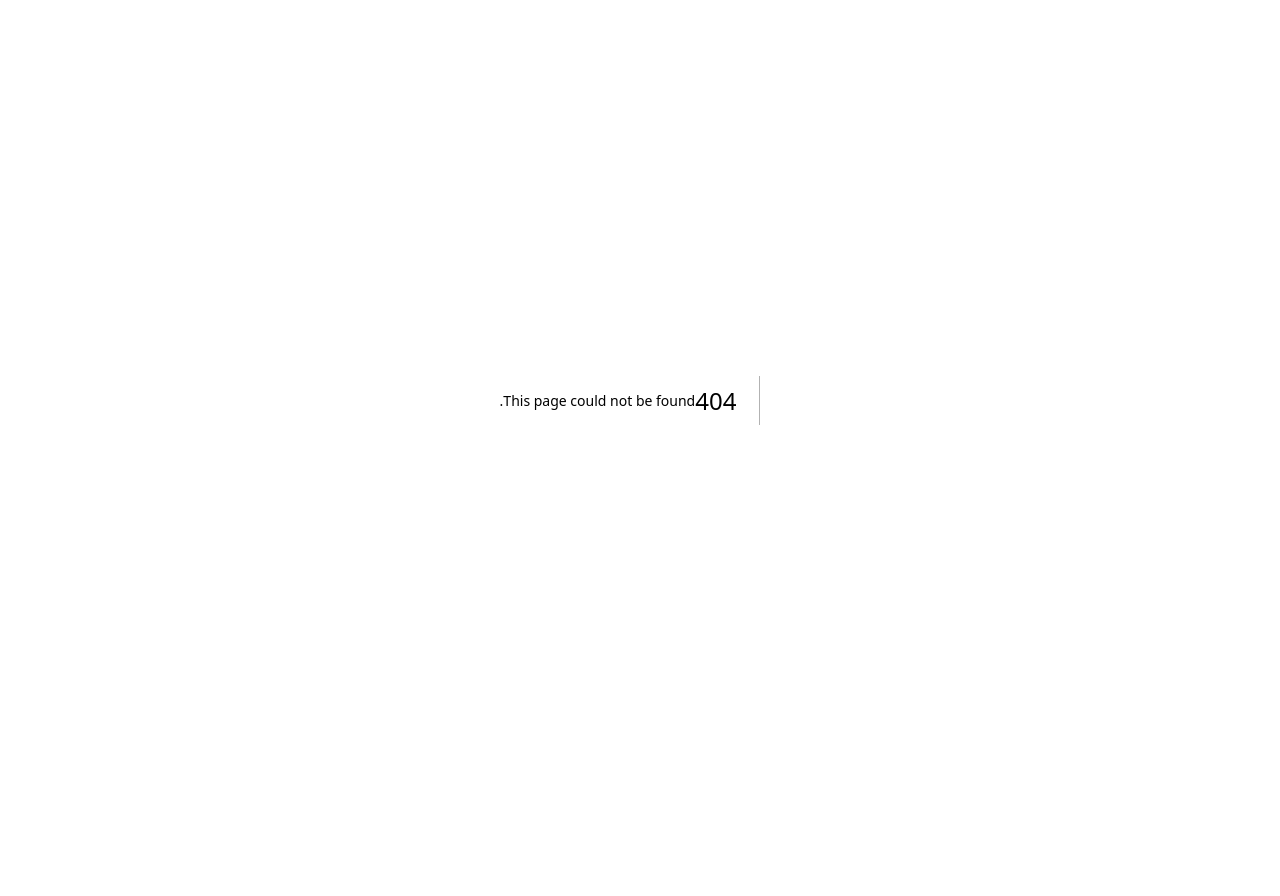
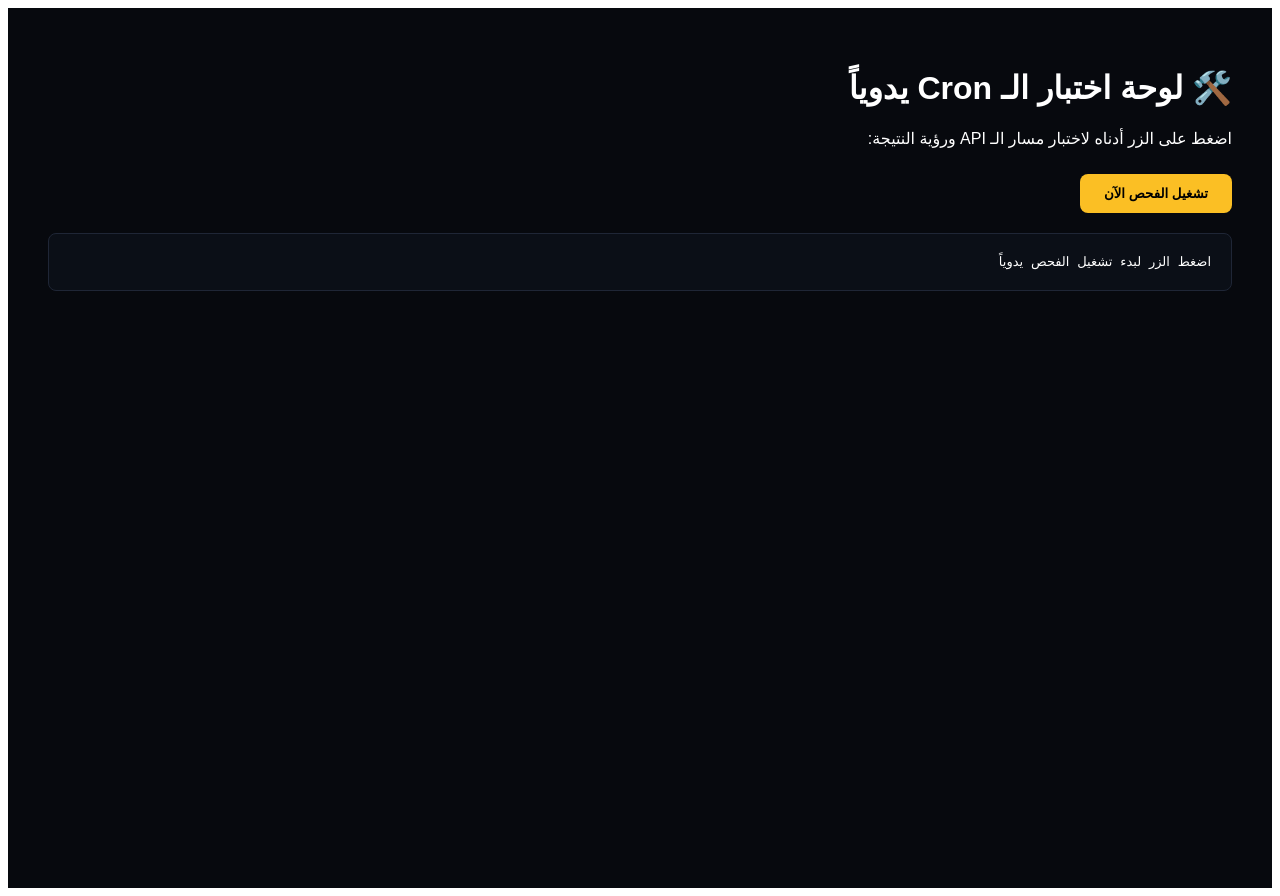
Before and after one commit to fares1040/trading-bot-pro, a Next.js app: page /run-cron in a window 1280 px wide. Before the commit this address had no page. Before the commit the page ends 800 px from the top, so only its background shows below. Built offline with nearby package versions, Linux system fonts and the light colour scheme.

Commit message:
Create page.jsx

```diff
--- /dev/null
+++ b/app/run-cron/page.jsx
@@ -0,0 +1,37 @@
+'use client';
+import { useState } from 'react';
+
+export default function RunCronPage() {
+  const [result, setResult] = useState('اضغط الزر لبدء تشغيل الفحص يدوياً');
+  const [loading, setLoading] = useState(false);
+
+  const runTest = async () => {
+    setLoading(true);
+    setResult('جاري الفحص...');
+    try {
+      const res = await fetch('/api/cron');
+      const data = await res.json();
+      setResult(JSON.stringify(data, null, 2));
+    } catch (err) {
+      setResult('حدث خطأ: ' + err.message);
+    }
+    setLoading(false);
+  };
+
+  return (
+    <div style={{ padding: '40px', backgroundColor: '#07090E', color: '#FFF', minHeight: '100vh', direction: 'rtl', fontFamily: 'sans-serif' }}>
+      <h1>🛠️ لوحة اختبار الـ Cron يدوياً</h1>
+      <p>اضغط على الزر أدناه لاختبار مسار الـ API ورؤية النتيجة:</p>
+      <button
+        onClick={runTest}
+        disabled={loading}
+        style={{ padding: '12px 24px', backgroundColor: '#FBBF24', color: '#000', border: 'none', borderRadius: '8px', fontWeight: 'bold', cursor: 'pointer', marginTop: '10px' }}
+      >
+        {loading ? 'جاري التنفيذ...' : 'تشغيل الفحص الآن'}
+      </button>
+      <pre style={{ background: '#0B0F17', padding: '20px', borderRadius: '8px', marginTop: '20px', border: '1px solid #1F2636', whiteSpace: 'pre-wrap' }}>
+        {result}
+      </pre>
+    </div>
+  );
+}
```
